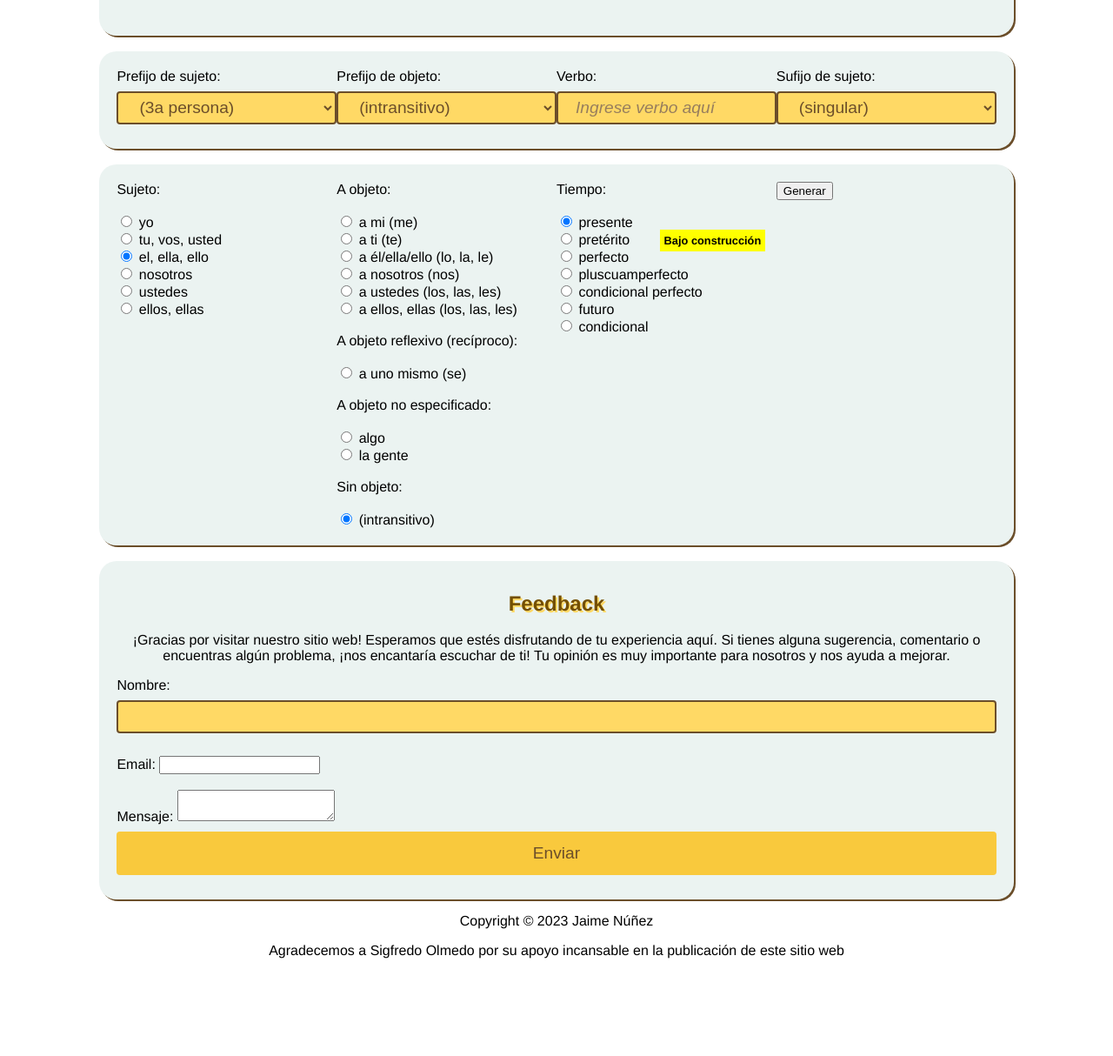
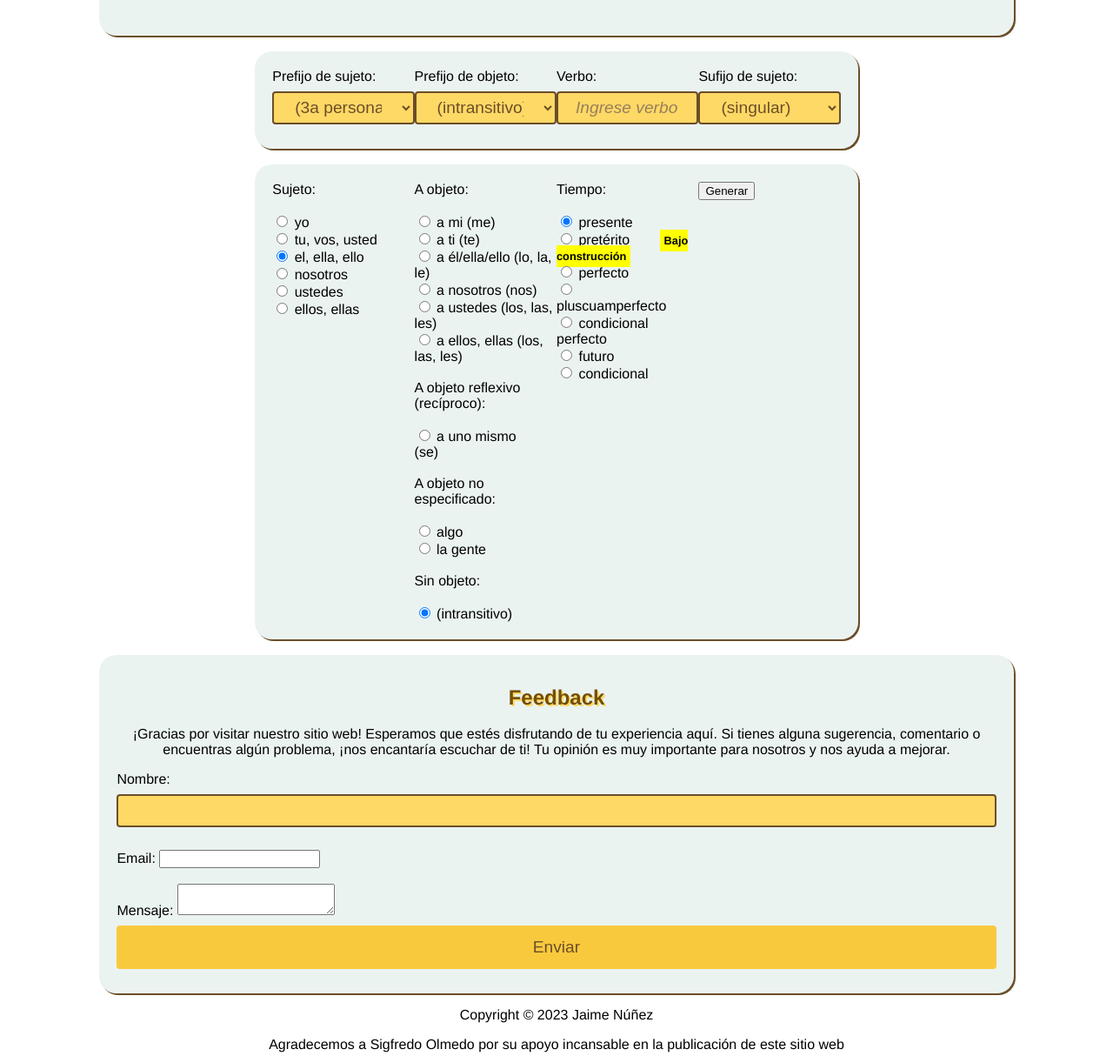
Before and after one commit to jnunezf96/nawat-conjugator, a plain HTML site: page index.html in a window 1280 px wide. Shown: the part 86-1300 px from the top of the page at 87% size. Before the commit the page ends 1204 px from the top, so only its background shows below. Drawn offline with Linux system fonts and the light colour scheme.

Commit message:
add changes

```diff
--- a/index.html
+++ b/index.html
@@ -11,11 +11,11 @@
     <title>Conjugador de verbos en náhuat</title>
 </head>
 <body>
-<form>
     <div class="form-container-word">
         <h1 id="word-heading">Conjugador de verbos en náhuat de El Salvador</h1>
     </div>
     <br>
+    <form>
     <div class="form-container">
         <div class="form-group">
             <label for="subject-prefix">Prefijo de sujeto:</label><br>
@@ -42,9 +42,9 @@
             </select><br>
         </div>
         <div class="form-group">
-            <label for="verb">Verbo:</label><br>
-            <input type="text" id="verb" name="verb" class="input-verb" placeholder="Ingrese verbo aquí"><br>
-        </div>
+              <label for="verb">Verbo:</label><br>
+              <input type="text" id="verb" name="verb" class="input-verb" placeholder="Ingrese verbo aquí">
+          </div>
         <div class="form-group">
             <label for="subject-suffix">Sufijo de sujeto:</label><br>
             <select id="subject-suffix" name="subject-suffix">
@@ -134,7 +134,8 @@
             <button type="button" onclick="generateWord()">Generar</button>
             <h3><span id="generated-word"></span></h3>
         </div>
-    </div>
+        </div>
+       </form>
        <br>
        <div class="form-container-word">
        <h2>Feedback</h2>
@@ -147,7 +148,7 @@
               <label for="message">Mensaje:</label>
               <textarea id="message" name="message"></textarea><br>
               <input type="submit" value="Enviar">
-              </form>
+       </form>
        </div>
     <footer>
     <p>Copyright © 2023 Jaime Núñez</p>
--- a/script.js
+++ b/script.js
@@ -729,8 +729,9 @@ if (objectPrefix === "" && verb.endsWith("aki") && verb.length >= 5) {
             break;
     }
 }
-// Class 1/2: SHORT intransitive verbs ending with [ki] (paki)
-if (objectPrefix === "" && verb.length <= 4 && verb.endsWith("aki") && verb[verb.length - 3] === 'u') {
+// Class 1/2: SHORT intransitive verbs ending with [ki] (paki, miki, temiki)
+if ((objectPrefix === "" && verb.length <= 4 && verb.endsWith("aki") && verb[verb.length - 3] !== 'u' ||
+    objectPrefix === "" && verb.endsWith("iki") && verb[verb.length - 3] !== 'u')) {
     switch (tense) {
         case "preterito":
             switch (subjectSuffix) {
--- a/style.css
+++ b/style.css
@@ -94,6 +94,11 @@ select,
     height: 38px;
 }
 
+input::-webkit-calendar-picker-indicator {
+    display: none;
+}
+
+
 /* Label styles */
 label {
     text-align: center;
```
